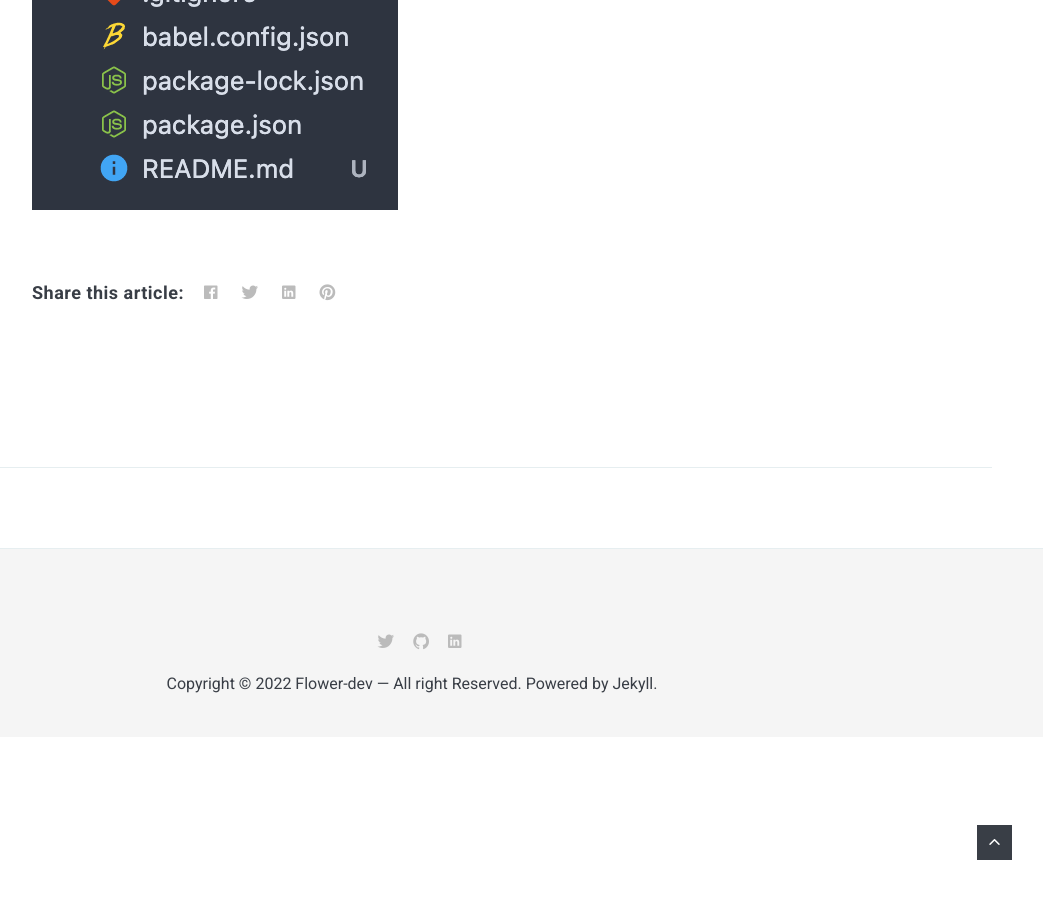
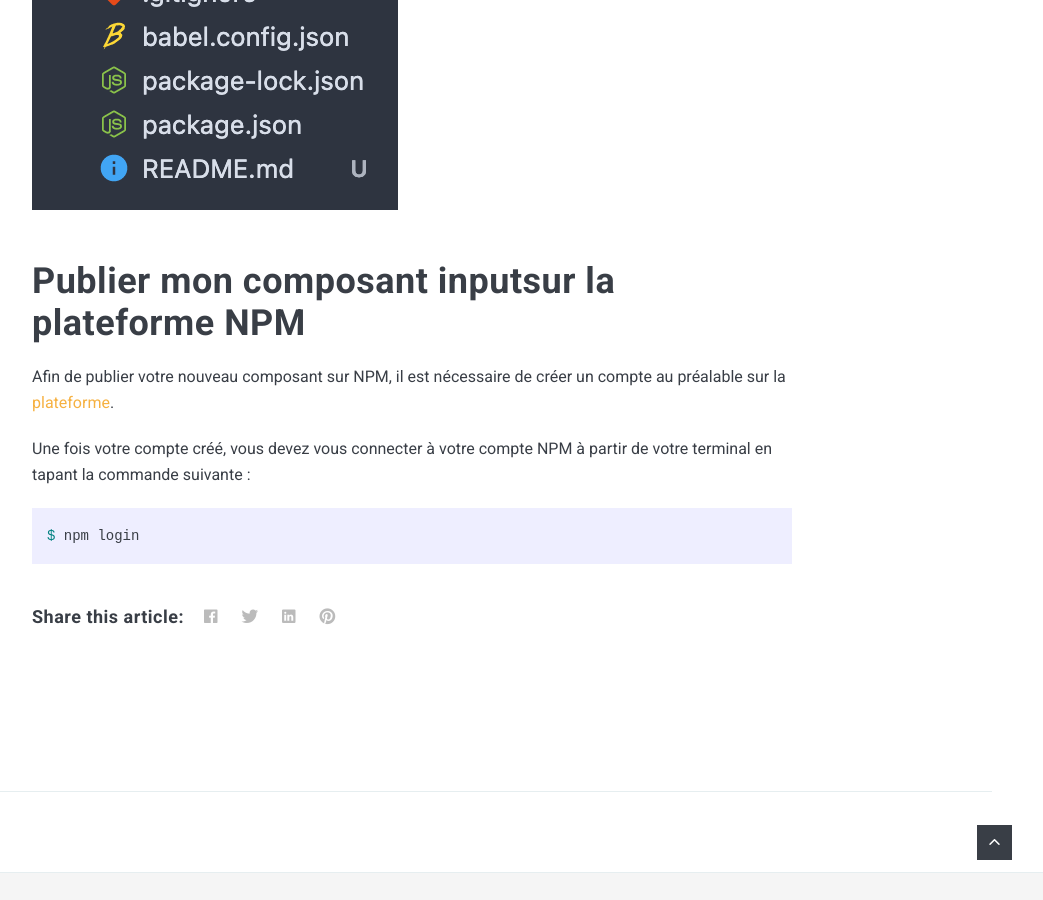
Before and after one commit to Flower-dev/Flower-dev.github.io, a Jekyll site: the page built from _posts/2022-06-07-publish-in-npm.md, in a window 1280 px wide and 900 px high, scrolled down 7087 px. Shown: the whole window, without its empty margins (228-1271 px from the left). Built offline with Jekyll 4.4.1, drawn with Linux system fonts in a browser that asks for light colours; nearby versions of some CDN libraries; comment, search, counter and statistics services are not loaded.

Commit message:
clean code

````diff
--- a/_includes/disqus-comments.html
+++ b/_includes/disqus-comments.html
@@ -1,5 +1,5 @@
 <!-- begin comments -->
-<div class="comments">
+<!-- <div class="comments">
   <div id="disqus_thread"></div>
   <script>
     (function () {
@@ -12,5 +12,5 @@
   <noscript>Please enable JavaScript to view the
     <a href="https://disqus.com/?ref_noscript">comments powered by Disqus.</a>
   </noscript>
-</div>
+</div> -->
 <!-- end comments -->
--- a/_includes/footer.html
+++ b/_includes/footer.html
@@ -2,13 +2,13 @@
 <footer class="footer">
   <div class="container">
 
-    {% if site.data.settings.mailchimp %}
+    <!-- {% if site.data.settings.mailchimp %}
     {% include subscribe.html %}
     {% else %} {% endif %}
 
     {% if site.data.settings.instagram %}
     {% include instagram.html %}
-    {% else %} {% endif %}
+    {% else %} {% endif %} -->
 
     {% include contact-link.html %}
 
--- a/_posts/2022-06-07-publish-in-npm.md
+++ b/_posts/2022-06-07-publish-in-npm.md
@@ -215,8 +215,13 @@ Avant de passer à l'étape de publication, vous devriez vous retrouver avec l'e
 
 ![]({{ site.baseurl }}/images/04.png)
 
-<!--
 
 # Publier mon composant inputsur la plateforme NPM
 Afin de publier votre nouveau composant sur NPM, il est nécessaire de créer un compte au préalable sur la [plateforme](https://www.npmjs.com).
- -->
+
+
+Une fois votre compte créé, vous devez vous connecter à votre compte NPM à partir de votre terminal en tapant la commande suivante :
+
+```bash
+$ npm login
+```
````
